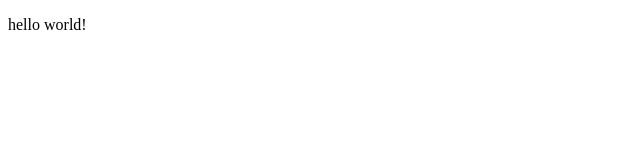
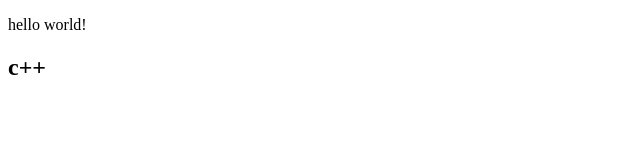
Before and after one commit to KenoChou/kenoChou, a plain HTML site: page index.html in a window 1280 px wide. Shown: the full height of the page, 0-640 px from the left. Drawn offline with Linux system fonts and the light colour scheme.

Commit message:
Update index.html

```diff
--- a/index.html
+++ b/index.html
@@ -3,5 +3,6 @@
 </head>
 <body>
     <p>hello world!<p>
+    <h2>c++<h2>
 </body>
 </html>
```
